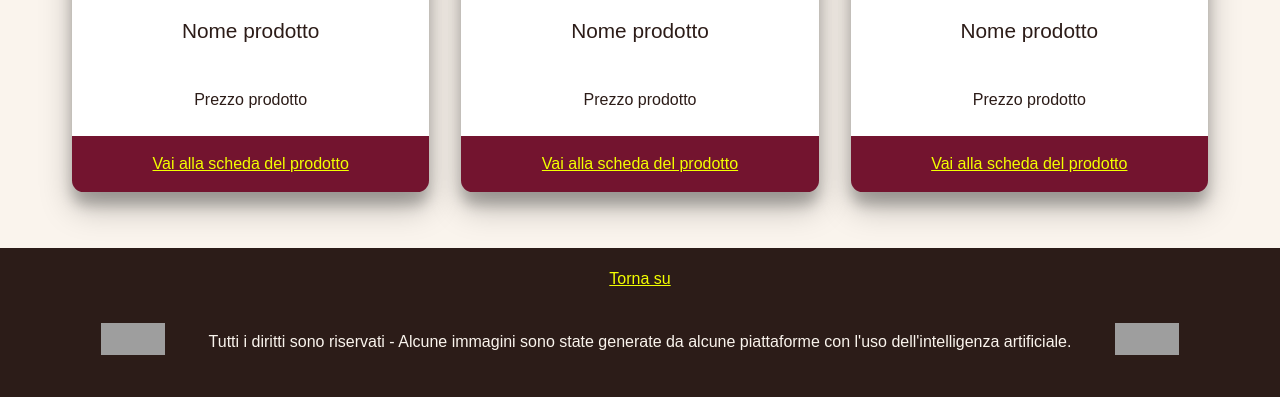
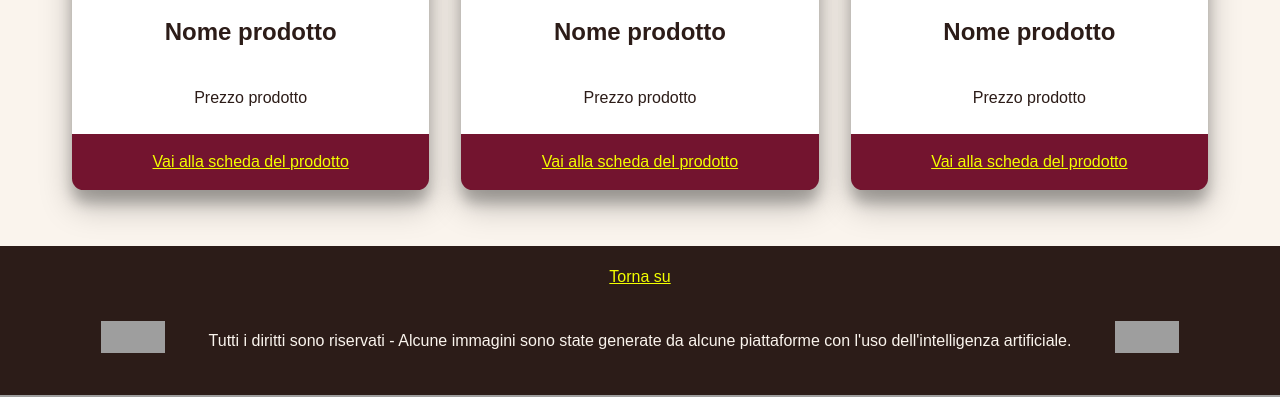
Before and after one commit to GabryMagno/Gastronomy, a PHP site: page /html/index.html in a window 1280 px wide. Shown: the part 1490-1887 px from the top of the page. Run offline with PHP 8.4, Linux system fonts and the light colour scheme; grey boxes are pictures that could not be loaded.

Commit message:
Correzione

```diff
--- a/source/css/screen.css
+++ b/source/css/screen.css
@@ -205,7 +205,7 @@ span#current-path{
     font-size: 1.2rem;
 }
 
-span#current-path a{
+span#current-path a, li a{
     margin: 0;
 }
 
@@ -243,10 +243,6 @@ div#main-info{
     margin: 1rem;
     padding: 0.5rem;
     border: 0.3rem;
-}
-
-li a{
-    margin: 0;
 }
 
 ul.products,ul#new-products{
@@ -304,7 +300,6 @@ div.filters{
     background-color: var(--bgcolor);
 }
 
-
 div.filters input{
     margin: 1em 0 0 0;
     width: 10%;
@@ -318,8 +313,7 @@ input#price, input#grade{
 div.buttons{
     display: flex;
     flex-direction: column;
-    margin-bottom: 1em;
-    margin-top: 1em;
+    margin: 1em 0 1em 0
 }
 
 button.choice{
@@ -371,7 +365,7 @@ ul#list{
 li.product-brochure {
     display: flex;
     flex-direction: column;
-    width: 45%;
+    width: 37.5%;
     margin: 0 0.5em 1em 0.5em;
     padding: 0;
     background-color: white;
@@ -417,6 +411,12 @@ li.product-brochure a, li.new a{
     text-align: center;
     padding: 1em;
     bottom: 0;
+}
+
+p#product-name{
+    font-weight: bold;
+    font-size: 1.5em;
+    margin-bottom: 1.5em;
 }
 
 /*CHI SIAMO*/
@@ -588,3 +588,5 @@ p#register,p#login{
     width: 100%;
     margin: 1em 0;
 }
+
+/*USER PAGES*/
--- a/source/html/index.html
+++ b/source/html/index.html
@@ -56,19 +56,19 @@
             <ul id="new-products">
                 <li class="new">
                     <img src="../../img/antipasto.png" alt="Nuovo prodotto" />
-                    <p id="title">Nome prodotto</p>
+                    <p id="product-name">Nome prodotto</p>
                     <p>Prezzo prodotto</p>
                     <a href="">Vai alla scheda del prodotto</a>
                 </li>
                 <li class="new">
                     <img src="../../img/contorno.png" alt="Nuovo prodotto" />
-                    <p id="title">Nome prodotto</p>
+                    <p id="product-name">Nome prodotto</p>
                     <p>Prezzo prodotto</p>
                     <a href="">Vai alla scheda del prodotto</a>
                 </li>
                 <li class="new">
                     <img src="../../img/antipasto.png" alt="Nuovo prodotto" />
-                    <p id="title">Nome prodotto</p>
+                    <p id="product-name">Nome prodotto</p>
                     <p>Prezzo prodotto</p>
                     <a href="">Vai alla scheda del prodotto</a>
                 </li>
@@ -79,19 +79,19 @@
             <ul id="best-products" class="products">
                 <li class="new">
                     <img src="../../img/contorno.png" alt="Miglior prodotto" />
-                    <p id="title">Nome prodotto</p>
+                    <p id="product-name">Nome prodotto</p>
                     <p>Prezzo prodotto</p>
                     <a href="">Vai alla scheda del prodotto</a>
                 </li>
                 <li class="new">
                     <img src="../../img/antipasto.png" alt="Miglior prodotto" />
-                    <p id="title">Nome prodotto</p>
+                    <p id="product-name">Nome prodotto</p>
                     <p>Prezzo prodotto</p>
                     <a href="">Vai alla scheda del prodotto</a>
                 </li>
                 <li class="new">
                     <img src="../../img/contorno.png" alt="Miglior prodotto" />
-                    <p id="title">Nome prodotto</p>
+                    <p id="product-name">Nome prodotto</p>
                     <p>Prezzo prodotto</p>
                     <a href="">Vai alla scheda del prodotto</a>
                 </li>
--- a/source/html/prodotti.html
+++ b/source/html/prodotti.html
@@ -120,21 +120,21 @@
                     <ul id="list">
                         <li class="product-brochure">
                             <img src="../../img/antipasto.png" alt="La novità degli antipasti" />
-                            <p id="title">Antipasto di mare</p>
+                            <p id="product-name">Antipasto di mare</p>
                             <p>Valutazione</p>
                             <p>Prezzo prodotto</p>
                             <a href="">Vai alla scheda del prodotto</a>
                         </li>
                         <li class="product-brochure">
                             <img src="../../img/contorno.png" alt="La novità dei contorni" />
-                            <p id="title">Nome prodotto</p>
+                            <p id="product-name">Nome prodotto</p>
                             <p>Valutazione</p>
                             <p>Prezzo prodotto</p>
                             <a href="">Vai alla scheda del prodotto</a>
                         </li>
                         <li class="product-brochure">
                             <img src="../../img/antipasto.png" alt="La novità degli antipasti" />
-                            <p id="title">Nome prodotto</p>
+                            <p id="product-name">Nome prodotto</p>
                             <p>Valutazione</p>
                             <p>Prezzo prodotto</p>
                             <a href="">Vai alla scheda del prodotto</a>
--- a/source/html/register.html
+++ b/source/html/register.html
@@ -57,7 +57,7 @@
 
         <main id="register-main">
             <h2>REGISTRATI</h2>
-            <p id="sub-title">Inserisci i dati richiesti per creare un nuovo <span lang="en">Account</span> e accedere ai servizi della nostra gastronomia.</p>
+            <p id="sub-title">COMINCIA IL TUO VIAGGIO CON NOI</p>
 
             <div id="register-user">
                 <form id="register-form" class="privacy-area" method="post" action="register.php">
```
